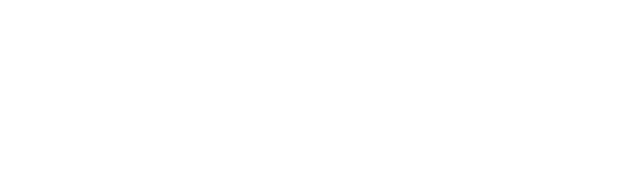
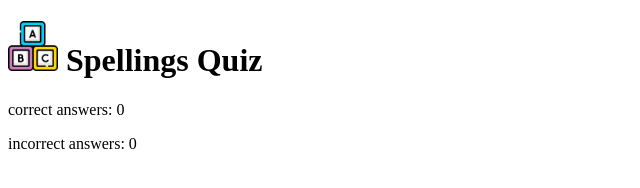
Before and after one commit to AmrutaKulkarni01/spellings-quiz, a plain HTML site: page index.html in a window 1280 px wide. Shown: the whole page, without its empty margins (0-640 px from the left). Drawn offline with Linux system fonts and the light colour scheme.

Commit message:
add basic html structure, including logo in heading and score area

```diff
--- a/assets/css/style.css
+++ b/assets/css/style.css
@@ -0,0 +1,4 @@
+#logo{
+height: 50px;
+width: 50px;
+}
--- a/index.html
+++ b/index.html
@@ -7,6 +7,17 @@
     <title>Document</title>
 </head>
 <body>
+    <h1 class="heading">
+        <img id="logo" src="/assets/images/abc-block.png" alt="logo"> Spellings Quiz
+    </h1>
+    <div class="quiz-area">
+
+    </div>
+
+    <div class="score-area">
+        <p class="scores">correct answers: <span id="correct">0</span></p>
+        <p class="scores">incorrect answers: <span id="incorrect">0</span></p>
+    </div>
 
     <script src="/assets/js/script.js"></script>
 </body>
```
Also changed, not shown: assets/images/abc-block.png (added), assets/images/alphabet.png (added).
